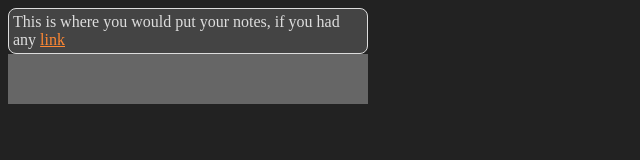
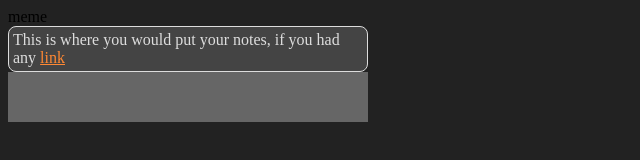
Before and after one commit to osyra42/notable_plus, a plain HTML site: page index.html in a window 1280 px wide. Shown: the whole page, without its empty margins (0-640 px from the left). Drawn offline with Linux system fonts and the light colour scheme.

Commit message:
Update index.html

```diff
--- a/index.html
+++ b/index.html
@@ -42,6 +42,7 @@
 
 
 <body>
+  meme
   <div id="posts">This is where you would put your notes, if you had any <a
       href="https://i.imgflip.com/149j18.jpg">link</a></div>
 
```
